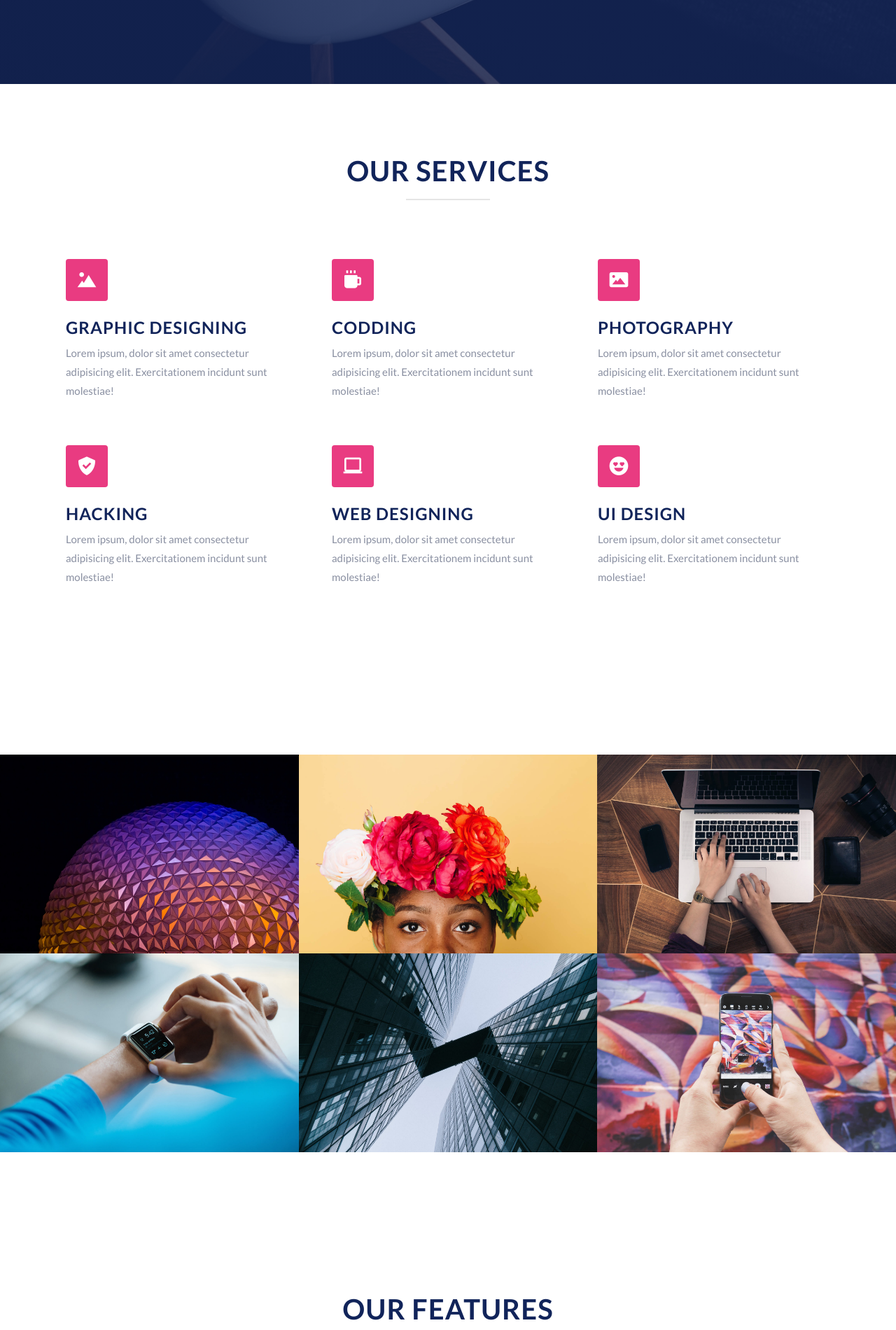
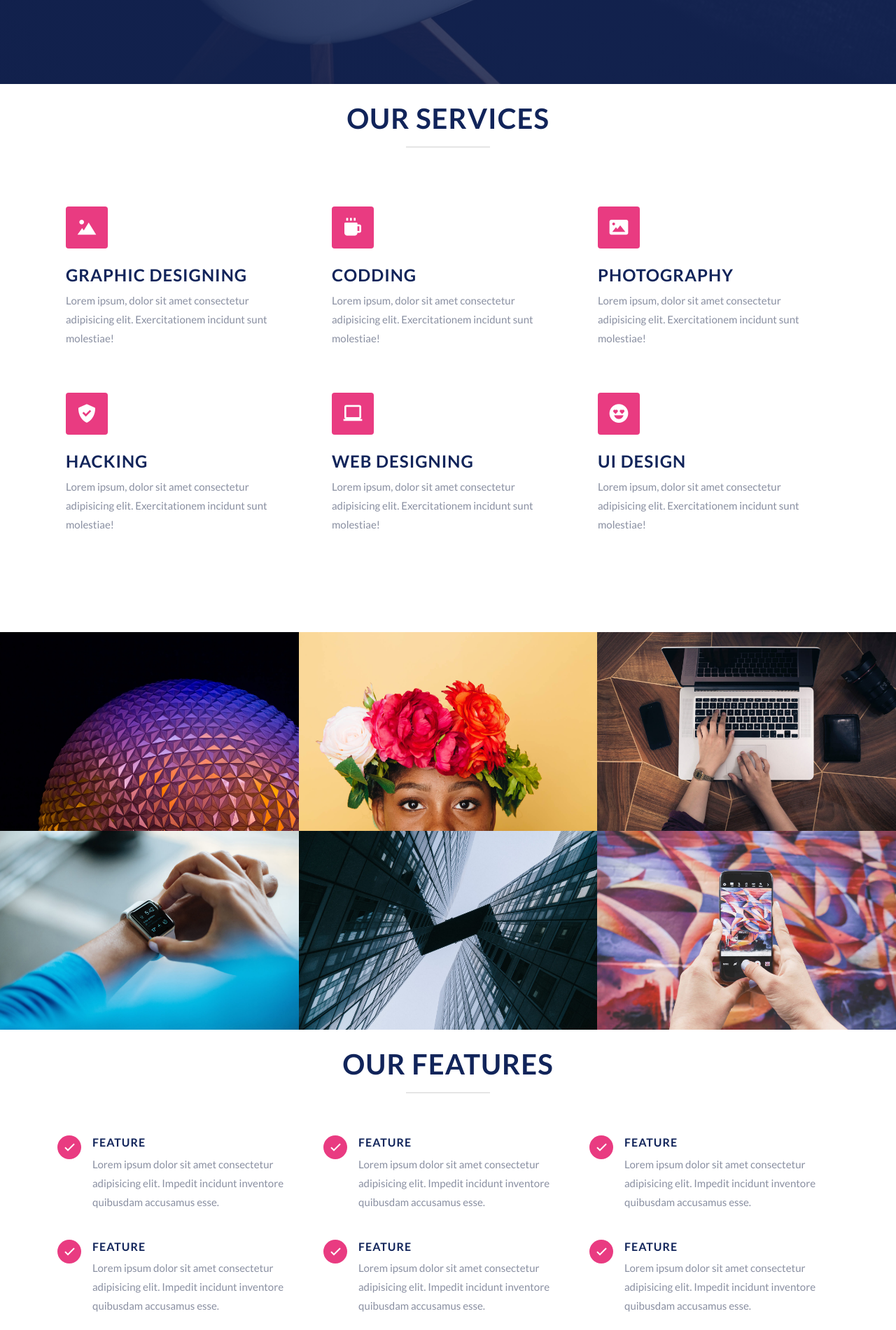
Before and after one commit to kevinpoly659/Responsive-website, a plain HTML site: page index.html in a window 1280 px wide. Shown: the part 680-2580 px from the top of the page at 70% size. Drawn offline with Linux system fonts and the light colour scheme.

Commit message:
updated style.css

```diff
--- a/css/style.css
+++ b/css/style.css
@@ -64,6 +64,17 @@ section{
 #home p{
     max-width: 550px;
     margin: 18px auto;
+}
+
+#services{
+    padding-bottom: 0;
+    padding-top: 25px;
+}
+#features{
+    padding-top: 25px;
+}
+#portfolio{
+    padding-bottom: 0;
 }
 
 .btn-brand{
```
